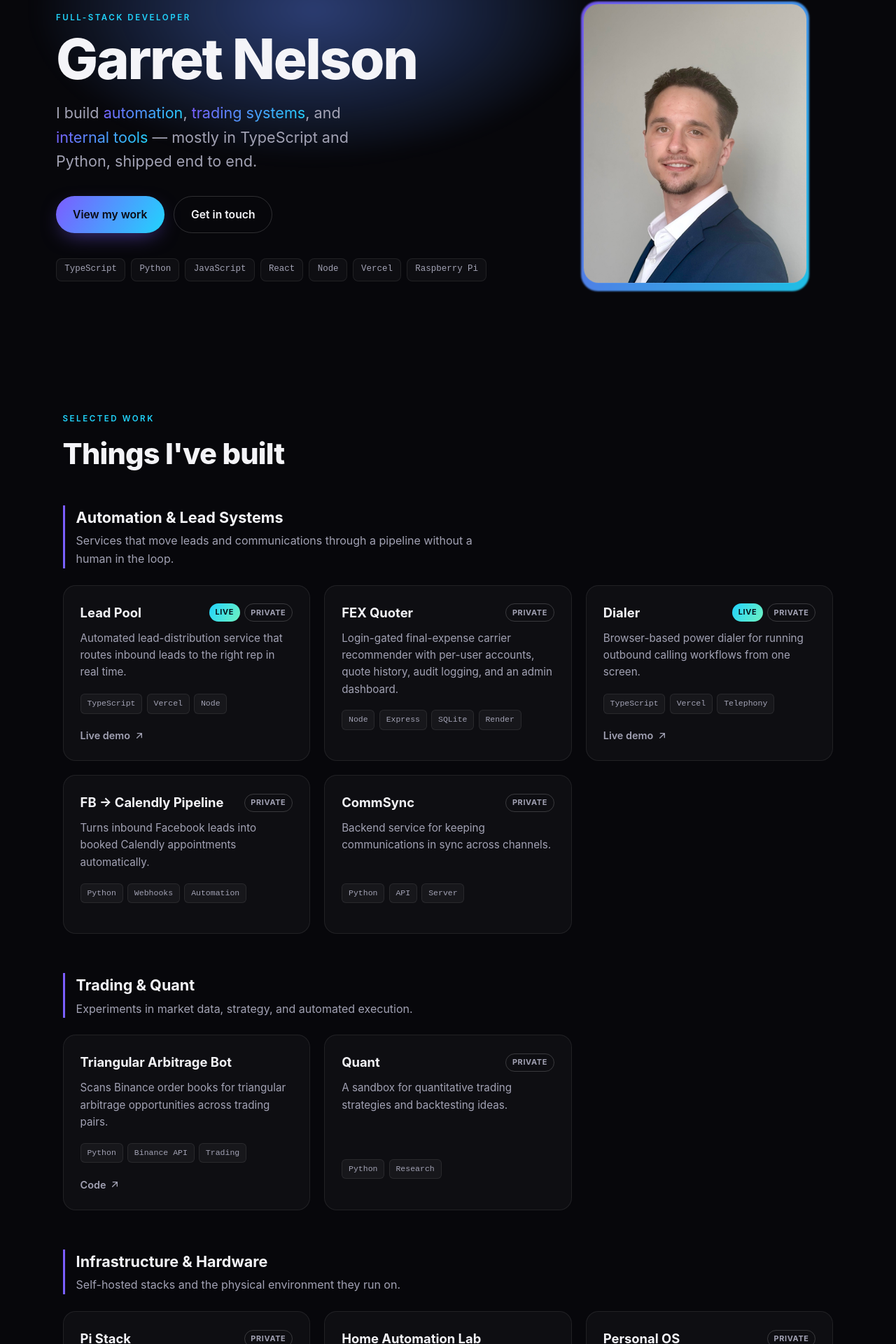
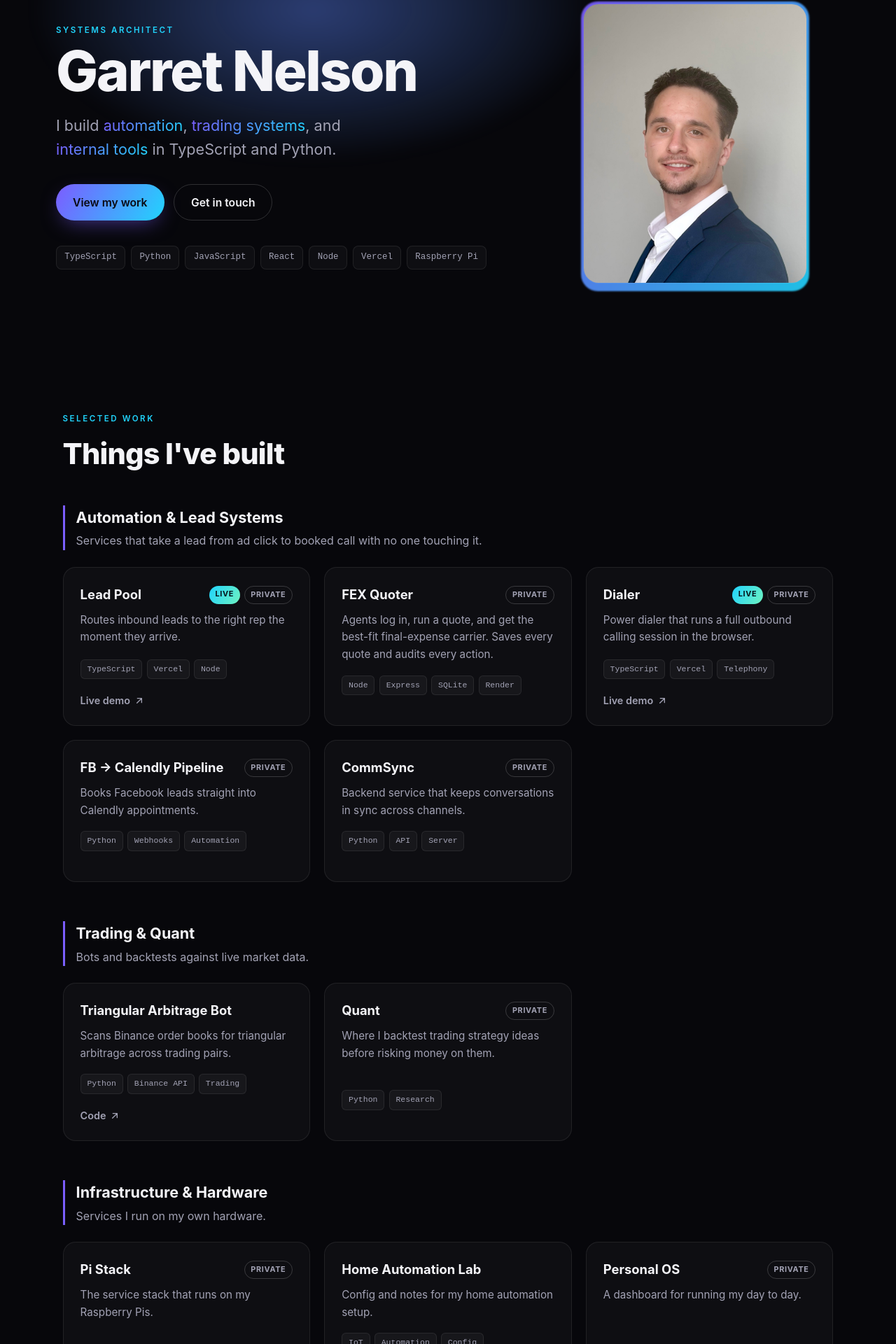
Before and after one commit to Garretn4/Portfolio, a React (Vite) app: page / in a window 1280 px wide. Shown: the part 182-2102 px from the top of the page at 70% size. Built offline with nearby package versions, Linux system fonts and the light colour scheme.

Commit message:
Rewrite site copy in a plainer voice, retitle as Systems Architect

```diff
--- a/index.html
+++ b/index.html
@@ -5,9 +5,9 @@
     <meta name="viewport" content="width=device-width, initial-scale=1.0" />
     <meta
       name="description"
-      content="Garret Nelson — full-stack developer building automation, trading systems, and internal tools with TypeScript and Python."
+      content="Garret Nelson, systems architect. Automation, trading systems, and internal tools in TypeScript and Python."
     />
-    <title>Garret Nelson — Full-Stack Developer</title>
+    <title>Garret Nelson · Systems Architect</title>
   </head>
   <body>
     <div id="root"></div>
--- a/src/components/About.tsx
+++ b/src/components/About.tsx
@@ -10,11 +10,11 @@ export default function About() {
             I like taking a rough process and turning it into something that runs itself.
           </h2>
           <p className="about__body">
-            Most of my projects start as a real problem — leads falling through the cracks, a
+            Most of my projects start as a real problem: leads falling through the cracks, a
             calling workflow that takes too many clicks, a trading idea worth testing. I build the
-            service end to end, ship it, and iterate. Lately that means TypeScript on the front and
-            edge, Python for the automation and data work, and a rack of Raspberry Pis for anything
-            that should just keep running at home.
+            whole thing and keep fixing it until it holds up. TypeScript for the front end, Python
+            for automation and data work, and a rack of Raspberry Pis at home for anything that
+            needs to stay running.
           </p>
         </div>
       </Reveal>
--- a/src/components/Footer.tsx
+++ b/src/components/Footer.tsx
@@ -9,7 +9,7 @@ export default function Footer() {
       <div className="footer__inner">
         <p className="footer__eyebrow">Contact</p>
         <h2 className="footer__title">
-          Let&apos;s build something.
+          Email is the fastest way to reach me.
         </h2>
         <CopyEmail className="footer__mail" label={EMAIL} />
         <div className="footer__links">
--- a/src/components/Hero.tsx
+++ b/src/components/Hero.tsx
@@ -8,12 +8,11 @@ export default function Hero() {
       <div className="hero__glow" aria-hidden="true" />
       <div className="hero__inner">
         <div className="hero__text">
-          <p className="hero__eyebrow">Full-Stack Developer</p>
+          <p className="hero__eyebrow">Systems Architect</p>
           <h1 className="hero__name">Garret Nelson</h1>
           <p className="hero__lead">
             I build <span className="grad">automation</span>, <span className="grad">trading systems</span>,
-            and <span className="grad">internal tools</span> — mostly in TypeScript and Python, shipped
-            end to end.
+            and <span className="grad">internal tools</span> in TypeScript and Python.
           </p>
           <div className="hero__actions">
             <a className="btn btn--primary" href="#work">
--- a/src/data/projects.ts
+++ b/src/data/projects.ts
@@ -21,13 +21,12 @@ export const groups: ProjectGroup[] = [
   {
     id: 'automation',
     label: 'Automation & Lead Systems',
-    summary: 'Services that move leads and communications through a pipeline without a human in the loop.',
+    summary: 'Services that take a lead from ad click to booked call with no one touching it.',
     projects: [
       {
         name: 'lead-pool',
         title: 'Lead Pool',
-        blurb:
-          'Automated lead-distribution service that routes inbound leads to the right rep in real time.',
+        blurb: 'Routes inbound leads to the right rep the moment they arrive.',
         tags: ['TypeScript', 'Vercel', 'Node'],
         isPrivate: true,
         live: 'https://lead-pool-ruddy.vercel.app',
@@ -36,14 +35,14 @@ export const groups: ProjectGroup[] = [
         name: 'fex-quoter',
         title: 'FEX Quoter',
         blurb:
-          'Login-gated final-expense carrier recommender with per-user accounts, quote history, audit logging, and an admin dashboard.',
+          'Agents log in, run a quote, and get the best-fit final-expense carrier. Saves every quote and audits every action.',
         tags: ['Node', 'Express', 'SQLite', 'Render'],
         isPrivate: true,
       },
       {
         name: 'dialer',
         title: 'Dialer',
-        blurb: 'Browser-based power dialer for running outbound calling workflows from one screen.',
+        blurb: 'Power dialer that runs a full outbound calling session in the browser.',
         tags: ['TypeScript', 'Vercel', 'Telephony'],
         isPrivate: true,
         live: 'https://dialer-xi-two.vercel.app',
@@ -51,14 +50,14 @@ export const groups: ProjectGroup[] = [
       {
         name: 'fb-calendly-skeleton',
         title: 'FB → Calendly Pipeline',
-        blurb: 'Turns inbound Facebook leads into booked Calendly appointments automatically.',
+        blurb: 'Books Facebook leads straight into Calendly appointments.',
         tags: ['Python', 'Webhooks', 'Automation'],
         isPrivate: true,
       },
       {
         name: 'CommSync',
         title: 'CommSync',
-        blurb: 'Backend service for keeping communications in sync across channels.',
+        blurb: 'Backend service that keeps conversations in sync across channels.',
         tags: ['Python', 'API', 'Server'],
         isPrivate: true,
       },
@@ -67,20 +66,19 @@ export const groups: ProjectGroup[] = [
   {
     id: 'trading',
     label: 'Trading & Quant',
-    summary: 'Experiments in market data, strategy, and automated execution.',
+    summary: 'Bots and backtests against live market data.',
     projects: [
       {
         name: 'binance-triangular-arbitrage',
         title: 'Triangular Arbitrage Bot',
-        blurb:
-          'Scans Binance order books for triangular arbitrage opportunities across trading pairs.',
+        blurb: 'Scans Binance order books for triangular arbitrage across trading pairs.',
         tags: ['Python', 'Binance API', 'Trading'],
         repo: `${GH}/binance-triangular-arbitrage`,
       },
       {
         name: 'Quant',
         title: 'Quant',
-        blurb: 'A sandbox for quantitative trading strategies and backtesting ideas.',
+        blurb: 'Where I backtest trading strategy ideas before risking money on them.',
         tags: ['Python', 'Research'],
         isPrivate: true,
       },
@@ -89,26 +87,26 @@ export const groups: ProjectGroup[] = [
   {
     id: 'infra',
     label: 'Infrastructure & Hardware',
-    summary: 'Self-hosted stacks and the physical environment they run on.',
+    summary: 'Services I run on my own hardware.',
     projects: [
       {
         name: 'pi-stack',
         title: 'Pi Stack',
-        blurb: 'A self-hosted service stack running on Raspberry Pi hardware.',
+        blurb: 'The service stack that runs on my Raspberry Pis.',
         tags: ['Python', 'Raspberry Pi', 'Self-hosted'],
         isPrivate: true,
       },
       {
         name: 'home-automation-lab',
         title: 'Home Automation Lab',
-        blurb: 'Configuration and notes for my current home automation setup.',
+        blurb: 'Config and notes for my home automation setup.',
         tags: ['IoT', 'Automation', 'Config'],
         repo: `${GH}/home-automation-lab`,
       },
       {
         name: 'Personal-OS',
         title: 'Personal OS',
-        blurb: 'A personal dashboard and workflow layer for running day-to-day operations.',
+        blurb: 'A dashboard for running my day to day.',
         tags: ['JavaScript', 'Dashboard'],
         isPrivate: true,
       },
@@ -117,7 +115,7 @@ export const groups: ProjectGroup[] = [
   {
     id: 'notion',
     label: 'Notion Widgets',
-    summary: 'Embeddable widgets that extend Notion dashboards.',
+    summary: 'Widgets I embed in Notion dashboards.',
     projects: [
       {
         name: 'notionCalendar',
@@ -137,7 +135,7 @@ export const groups: ProjectGroup[] = [
       {
         name: 'notionSidebar',
         title: 'Notion Sidebar',
-        blurb: 'A custom sidebar widget to navigate a Notion workspace.',
+        blurb: 'A sidebar widget for navigating a Notion workspace.',
         tags: ['HTML', 'Widget'],
         repo: `${GH}/notionSidebar`,
       },
```
